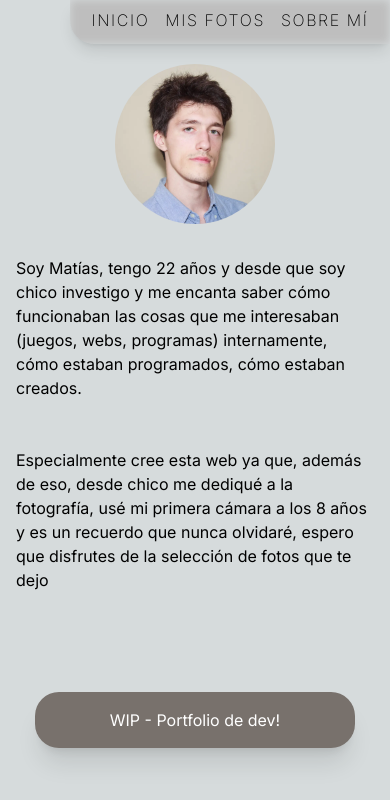
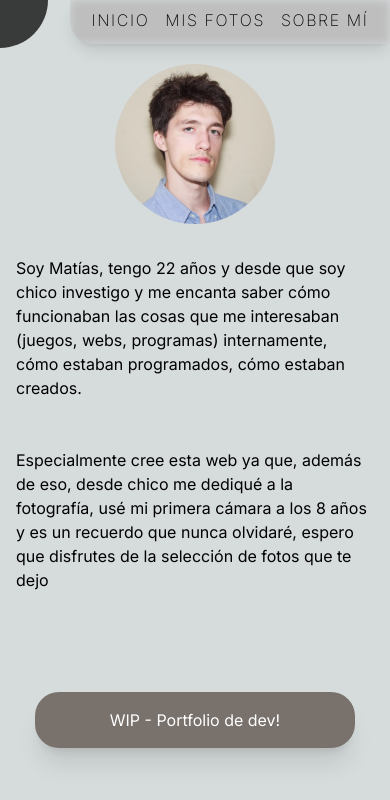
Before and after one commit to MatiasPViecho/1000lumens, a Next.js app: page /about in a window 390 px wide. Shown: the top 800 px of the page. Built offline with nearby package versions, Linux system fonts and the light colour scheme.

Commit message:
feat: add mouse effect to missing pages

```diff
--- a/app/about/page.tsx
+++ b/app/about/page.tsx
@@ -1,6 +1,9 @@
+import { MouseIconContainer } from "@/components/MouseIconContainer";
+
 export default function About() {
   return (
-    <section className="px-4 flex flex-col gap-12 pt-16 sm:pt-24 max-w-md sm:max-w-lg md:max-w-3xl lg:max-w-6xl mx-auto md:text-left md:px-8 relative h-screen">
+    <section>
+      <MouseIconContainer classes="px-4 flex flex-col gap-12 pt-16 sm:pt-24 max-w-md sm:max-w-lg md:max-w-3xl lg:max-w-6xl mx-auto md:text-left md:px-8 relative h-screen">
         <div className="flex flex-col gap-8 sm:flex-row md:gap-0">
           <img
             className="mx-auto max-w-40 max-h-40 rounded-full md:clear-left md:order-2"
@@ -8,10 +11,10 @@ export default function About() {
             src="/photos/IMG_5240_FACE.webp"
           />
           <p className="text-md md:order-1 md:text-lg md:max-w-prose md:my-auto ">
-          Soy Matías, tengo 22 años y desde que soy chico investigo y me encanta
-          saber cómo funcionaban las cosas que me interesaban (juegos, webs,
-          programas) internamente, cómo estaban programados, cómo estaban
-          creados.
+            Soy Matías, tengo 22 años y desde que soy chico investigo y me
+            encanta saber cómo funcionaban las cosas que me interesaban (juegos,
+            webs, programas) internamente, cómo estaban programados, cómo
+            estaban creados.
           </p>
         </div>
         <p className="text-md md:text-lg md:max-w-prose md:text-balance">
@@ -23,6 +26,7 @@ export default function About() {
         <div className="absolute py-4 px-8 text-md left-0 right-0 bottom-24 bg-stone-500 mx-auto text-center text-white max-w-80 rounded-3xl shadow-xl hover:bg-stone-400 transition-all cursor-default">
           <span>WIP - Portfolio de dev!</span>
         </div>
+      </MouseIconContainer>
     </section>
   );
 }
--- a/app/photos/page.tsx
+++ b/app/photos/page.tsx
@@ -1,8 +1,10 @@
 import { FramedPhoto } from "@/components/FramedPhoto";
+import { MouseIconContainer } from "@/components/MouseIconContainer";
 
 export default function PhotosPage() {
   return (
-    <section className="flex flex-col gap-6 md:grid md:grid-cols-2 lg:grid-cols-3 lg:max-w-5xl lg:mx-auto py-16 px-4 lg:px-0 overflow-hidden">
+    <section>
+      <MouseIconContainer classes="flex flex-col gap-6 md:grid md:grid-cols-2 lg:grid-cols-3 lg:max-w-5xl lg:mx-auto py-16 px-4 lg:px-0 overflow-hidden">
         <div className="flex flex-col gap-6">
           <FramedPhoto
             src="/photos/my-photos-page/20240321-IMG_5709.webp"
@@ -54,6 +56,7 @@ export default function PhotosPage() {
             alt="Sendero sinuodal por un serro en Jujuy"
           />
         </div>
+      </MouseIconContainer>
     </section>
   );
 }
```
Lines whose indentation alone changed are shown as unchanged.
